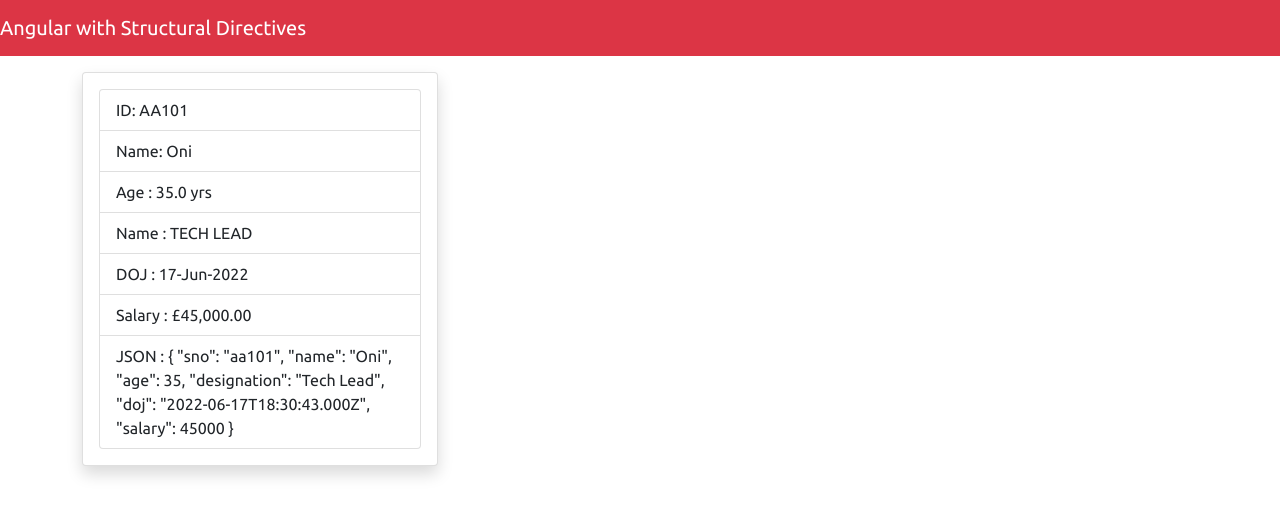
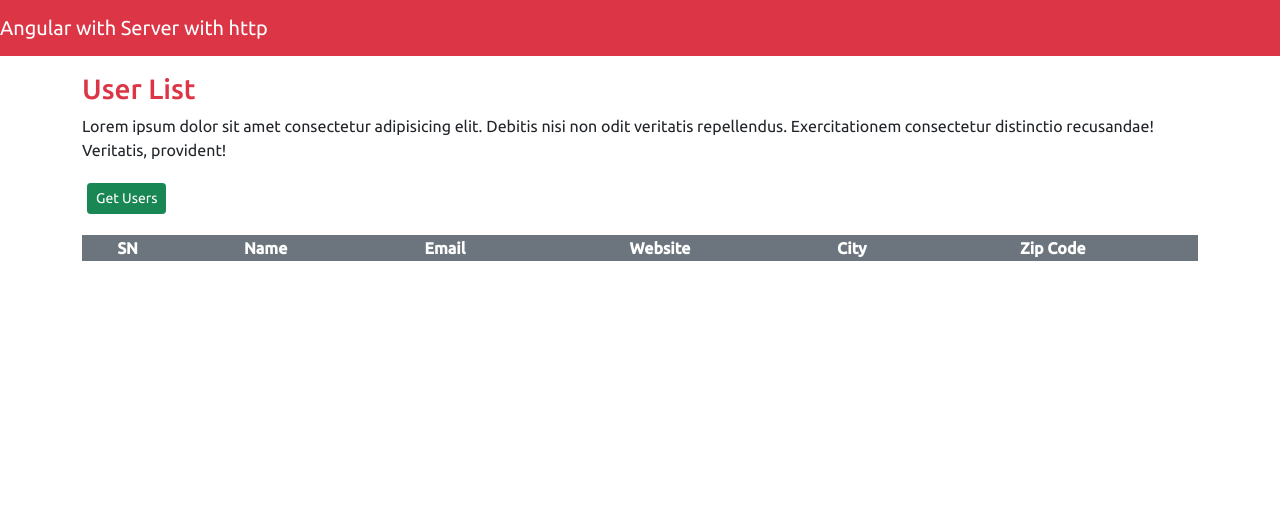
Before and after one commit to OyewoleOni/Angular-Refresh, an Angular app: page / in a window 1280 px wide. Shown: the top 516 px of the page. Built offline with nearby package versions, Linux system fonts and the light colour scheme.

Commit message:
Angular with Server Connection

```diff
--- a/src/app/app.component.html
+++ b/src/app/app.component.html
@@ -1,5 +1,5 @@
 <nav class="navbar navbar-dark bg-danger">
-    <a href="" class="navbar-brand">Angular with Structural Directives</a>
+    <a href="" class="navbar-brand">Angular with Server with http</a>
 </nav>
 <!-- <app-card></app-card> -->
 <!-- <app-counter></app-counter> -->
@@ -15,4 +15,5 @@
 <!-- <app-user-register></app-user-register> -->
 <!-- <app-auth-user></app-auth-user> -->
 <!-- <app-cart></app-cart> -->
-<app-pipes></app-pipes>
+<!-- <app-pipes></app-pipes> -->
+<app-user-list></app-user-list>
--- /dev/null
+++ b/src/app/components/user-list/user-list.component.html
@@ -0,0 +1,41 @@
+<section class="mt-3">
+    <div class="container">
+        <div class="row">
+            <div class="col">
+                <p class="h3 text-danger">User List</p>
+                <p>Lorem ipsum dolor sit amet consectetur adipisicing elit. Debitis nisi non odit veritatis repellendus. Exercitationem consectetur distinctio recusandae! Veritatis, provident!</p>
+                <button (click)="getUsersData()" class="btn btn-success btn-sm">Get Users</button>
+            </div>
+        </div>
+    </div>
+</section>
+
+<section class="mt-3">
+    <div class="container">
+        <div class="row">
+            <div class="col">
+                <table class="table table-hover text-center table-striped">
+                    <thead class="bg-secondary text-white">
+                        <th>SN</th>
+                        <th>Name</th>
+                        <th>Email</th>
+                        <th>Website</th>
+                        <th>City</th>
+                        <th>Zip Code</th>
+                        <th></th>
+                    </thead>
+                    <tbody>
+                        <tr *ngFor="let user of users">
+                            <td>{{user.id}}</td>
+                            <td>{{user.name}}</td>
+                            <td>{{user.email}}</td>
+                            <td>{{user.website}}</td>
+                            <td>{{user.address.city}}</td>
+                            <td>{{user.address.zipcode}}</td>
+                        </tr>
+                    </tbody>
+                </table>
+            </div>
+        </div>
+    </div>
+</section>
--- /dev/null
+++ b/src/app/components/user-list/user-list.component.ts
@@ -0,0 +1,24 @@
+import { Component, OnInit } from '@angular/core';
+import { User } from 'src/app/models/User';
+import { UserService } from 'src/app/services/user.service';
+
+@Component({
+  selector: 'app-user-list',
+  templateUrl: './user-list.component.html',
+  styleUrls: ['./user-list.component.css']
+})
+export class UserListComponent implements OnInit {
+
+  public users:User[] = [] as User[];
+
+  constructor(private userService: UserService) { }
+
+  ngOnInit(): void {
+
+  }
+  public getUsersData(){
+    this.userService.getUsers().subscribe((data) => {
+      this.users = data;
+    })
+  }
+}
--- /dev/null
+++ b/src/app/models/User.ts
@@ -0,0 +1,29 @@
+export interface User{
+    id: number;
+    name: string;
+    username: string;
+    email: string;
+    address: Address;
+    phone: string;
+    website: string;
+    company: Company;
+}
+
+export interface Address{
+    street: string;
+    suite: string;
+    zipcode: string;
+    city: string;
+    geo: Geo;
+}
+
+export interface Geo{
+    lat: string;
+    lng: string;
+}
+
+export interface Company{
+    name: string;
+    catchPhrase:string;
+    bs: string;
+}
--- /dev/null
+++ b/src/app/services/user.service.ts
@@ -0,0 +1,18 @@
+import { HttpClient } from '@angular/common/http';
+import { Injectable } from '@angular/core';
+import { Observable } from 'rxjs';
+import { User } from '../models/User';
+
+@Injectable({
+  providedIn: 'root'
+})
+export class UserService {
+
+  constructor(private httpClient: HttpClient) { }
+
+  public getUsers():Observable<User[]>{
+    let dataURL: string = 'https://jsonplaceholder.typicode.com/users';
+    return this.httpClient.get<User[]>(dataURL)
+  }
+
+}
```
Also changed, not shown: src/app/app.module.ts (+7 -3 lines), src/app/components/user-list/user-list.component.css (added), 2 other files (tests, documents, lock files or other folders).
